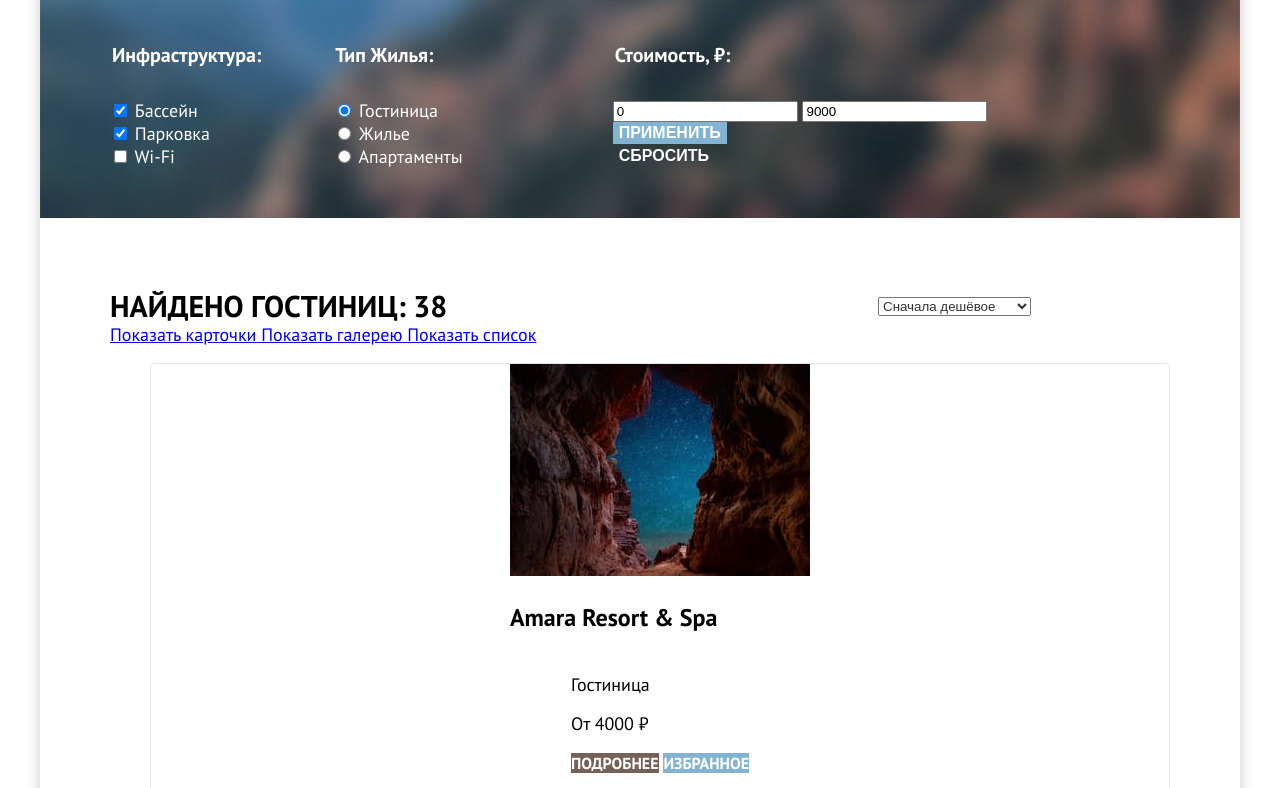
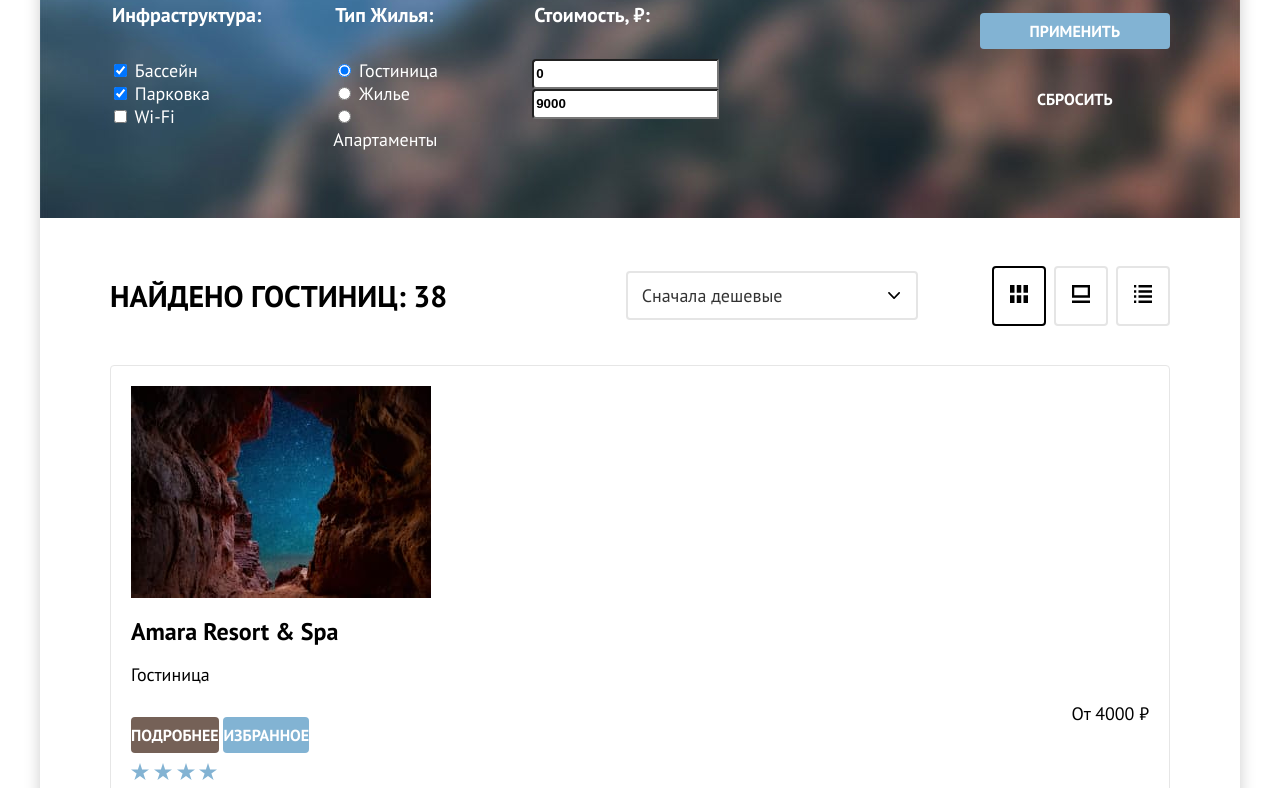
Before and after one commit to htmlacademy-htmlcss/2162321-sedona-36, a plain HTML site: page catalog.html in a window 1280 px wide. Shown: the part 258-1046 px from the top of the page. Drawn offline with Linux system fonts and the light colour scheme.

Commit message:
Микросетки на флексах для всех страниц

```diff
--- a/catalog.html
+++ b/catalog.html
@@ -84,12 +84,11 @@
           </li>
         </ul>
         <section class="catalog-filter">
-          <h2 class="visually-hidden" hidden>Список гостиниц с фильтрами</h2>
+          <h2 class="visually-hidden">Поиск гостиниц с фильтрами</h2>
           <form
             class="catalog-filter"
             action="https://echo.htmlacademy.ru/"
-            method="get"
-          >
+            method="get">
             <fieldset class="catalog-filter-group">
               <legend class="catalog-filter-title">Инфраструктура:</legend>
               <ul class="catalog-filter-list">
@@ -166,7 +165,7 @@
 
             <fieldset class="catalog-filter-group">
               <legend class="catalog-filter-title">Стоимость, ₽:</legend>
-              <label class="control">
+              <label class="control-label">
                 <input
                   class="field"
                   placeholder="от"
@@ -175,7 +174,7 @@
                   value="0"
                 />
               </label>
-              <label class="control">
+              <label class="control-label">
                 <input
                   class="field"
                   placeholder="до"
@@ -184,42 +183,46 @@
                   value="9000"
                 />
               </label>
+            </fieldset>
+            <div class="catalog-filter-buttons">
               <button class="button button-apply" type="submit" name="apply">
                 Применить
               </button>
               <button
                 class="button button-throw-off"
                 type="reset"
-                name="throw-off"
-              >
+                name="throw-off">
                 Сбросить
               </button>
-            </fieldset>
+            </div>
           </form>
         </section>
       </div>
       <section class="catalog-hotels">
-        <h2 class="visually-hidden" hidden>Список гостиниц с фильтрами</h2>
+        <h2 class="visually-hidden">Список гостиниц с фильтрами</h2>
         <div class="catalog-hotels-sorting">
           <p class="catalog-hotels-result">Найдено гостиниц: 38</p>
           <div class="select">
             <select class="select-control" aria-label="Сортировка">
-              <option value="cheap">Сначала дешёвое</option>
+              <option value="cheap">Сначала дешевые</option>
               <option value="expensive">Сначала дорогое</option>
               <option value="popular">Сначала популярное</option>
             </select>
           </div>
-        </div>
           <div class="sorting-buttons">
             <a href="#" class="button button-light">
               <span class="visually-hidden">Показать карточки</span>
+              <img src="images/sorting-cards.svg" width="18" height="18" alt="Показать карточки">
             </a>
-          <a class="button" href="#">
+            <a class="button-sort" href="#">
               <span class="visually-hidden">Показать галерею</span>
+              <img src="images/sorting-galery.svg" width="18" height="18" alt="Показать галерею">
             </a>
-          <a class="button" href="#">
+            <a class="button-sort" href="#">
               <span class="visually-hidden">Показать список</span>
+              <img src="images/sorting-list.svg" width="18" height="18" alt="Показать список">
             </a>
+          </div>
         </div>
         <ul class="hotel-list">
           <li class="hotel-card">
@@ -375,7 +378,7 @@
             <a class="pagination-link" href="#">4</a>
           </li>
           <li class="pagination-item">
-            <span class="pagination">...</span>
+            <span class="pagination-dots">...</span>
           </li>
           <li class="pagination-item">
             <a class="pagination-link" href="#">10</a>
--- a/styles/styles.css
+++ b/styles/styles.css
@@ -27,7 +27,7 @@ body {
   flex-direction: column;
   min-height: 100%;
 
-  font-family: "PT Sans", serif;
+  font-family: "PT Sans", sans-serif;
   font-style: normal;
   font-weight: 400;
   font-size: 18px;
@@ -35,6 +35,17 @@ body {
   color: #000000;
   background-color: #ffffff;
   box-shadow: 0 0 15px #00000033;
+}
+
+.visually-hidden {
+  position: absolute;
+  width: 1px;
+  height: 1px;
+  margin: -1px;
+  padding: 0;
+  border: 0;
+  clip: rect(0 0 0 0);
+  overflow: hidden;
 }
 
 /* Navigation */
@@ -49,7 +60,6 @@ body {
   display: flex;
   flex-wrap: wrap;
   align-items: center;
-  gap: 32px;
   margin: 0;
   margin-left: 254px;
   padding: 0;
@@ -63,6 +73,7 @@ body {
   color: inherit;
   text-decoration: none;
   text-transform: capitalize;
+  padding: 20px 32px 20px 0;
 }
 
 .page-header-logo {
@@ -102,6 +113,7 @@ body {
   background-color: #756157;
   padding: 8px 34px;
   margin-right: 70px;
+  border-radius: 4px;
 }
 
 /* Page-index */
@@ -260,6 +272,7 @@ img.main-page-promo {
   align-items: center;
   width: 400px;
   height: 385px;
+  gap: 30px;
   box-sizing: border-box;
   justify-content: center;
 }
@@ -321,6 +334,8 @@ img.main-page-promo {
   color: #ffffff;
   text-decoration: none;
   text-transform: uppercase;
+  padding: 16px 50px;
+  border-radius: 4px;
 }
 
 /* Newsletter */
@@ -344,24 +359,6 @@ img.main-page-promo {
   text-transform: uppercase;
 }
 
-.newsletter-button {
-  display: flex;
-  font-family: inherit;
-  font-style: normal;
-  font-weight: 700;
-  font-size: 20px;
-  line-height: 36px;
-  text-align: center;
-  align-items: center;
-  text-transform: uppercase;
-  color: #ffffff;
-  background-color: #82b3d3;
-  width: 232px;
-  height: 52px;
-  border: none;
-  padding: 8px 50px;
-}
-
 .newsletter-form {
   display: flex;
   margin-top: 54px;
@@ -379,6 +376,29 @@ img.main-page-promo {
   line-height: 24px;
   background-color: #f2f2f2;
   color: #000000;
+}
+
+.newsletter-button {
+  display: flex;
+  font-family: inherit;
+  font-style: normal;
+  font-weight: 700;
+  font-size: 20px;
+  line-height: 36px;
+  text-align: center;
+  align-items: center;
+  text-transform: uppercase;
+  color: #ffffff;
+  background-color: #82b3d3;
+  width: 232px;
+  height: 52px;
+  border: none;
+  padding: 8px 50px;
+  border-radius: 0 4px 4px 0;
+}
+
+.field {
+  border-radius: 4px 0 0 4px;
 }
 
 /* Footer-page */
@@ -433,6 +453,7 @@ img.main-page-promo {
   gap: 8px;
   padding-left: 0;
   list-style-type: none;
+  margin-bottom: 0;
 }
 
 .breadcrumbs-link {
@@ -445,17 +466,13 @@ img.main-page-promo {
 .catalog-filter {
   display: flex;
   gap: 70px;
-  margin-top: 40px;
 }
 
 .catalog-filter-group {
   border: none;
   margin: 0;
   padding: 0;
-}
-
-.catalog-filter-group:nth-child(3) {
-  margin-left: 80px;
+  margin-top: 40px;
 }
 
 .catalog-filter-title {
@@ -482,8 +499,19 @@ img.main-page-promo {
   color: #000000;
 }
 
+.catalog-filter-buttons {
+  display: flex;
+  flex-direction: column;
+  align-items: center;
+  justify-content: flex-start;
+  margin-top: 50px;
+  gap: 32px;
+  box-sizing: border-box;
+}
+
 .button-apply {
   font-weight: 700;
+  font-family: inherit;
   font-size: 16px;
   line-height: 20px;
   display: flex;
@@ -492,31 +520,30 @@ img.main-page-promo {
   text-transform: uppercase;
   color: #ffffff;
   background-color: #82b3d3;
-  border: 0;
+  border: none;
+  border-radius: 4px;
+  padding: 8px 50px;
 }
 
 .button-throw-off {
   font-weight: 700;
+  font-family: inherit;
   font-size: 16px;
   line-height: 20px;
   align-items: center;
   text-align: center;
   text-transform: uppercase;
   color: #FFFFFF;
+  display: flex;
   border: none;
   background: none;
+  padding: 8px 50px;
 }
 
-/* Catalog-hotels */
+/* Sorting panel */
 
 .catalog-hotels {
   padding: 50px 70px;
-}
-
-.catalog-hotels-sorting {
-  display: flex;
-  align-items: center;
-  justify-content: space-between;
 }
 
 .catalog-hotels-result {
@@ -527,35 +554,86 @@ img.main-page-promo {
   margin: 0;
 }
 
+.catalog-hotels-sorting {
+  display: flex;
+  align-items: center;
+  justify-content: space-between;
+}
+
 .select {
+  position: relative;
   display: flex;
   align-items: center;
   width: 292px;
-  margin-left: 127px;
-  position: relative;
+  margin-left: 86px;
 }
 
 .select-control {
   color: #333333;
+  min-height: 49px;
+  border: 2px solid #E5E5E5;
+  border-radius: 4px;
+  width: 100%;
+  padding: 8px 48px 8px 14px;
+  font: inherit;
+  background-color: #ffffff;
+  background-image: url("../images/select-arrow.svg");
+  background-repeat: no-repeat;
+  background-position: right 16px center;
+  appearance: none;
+  font-style: normal;
+  font-weight: 400;
+  font-size: 18px;
+  line-height: 21px;
+}
+
+.sorting-buttons {
+  display: flex;
+  flex-direction: row;
+  justify-content: flex-end;
+  align-items: center;
+  gap: 8px;
+
+  width: 160px;
+  height: 48px;
+}
+
+.sorting-buttons a {
+  padding: 17px 16px;
+  border-radius: 4px;
+}
+
+.button-sort {
+  border: 2px solid #E5E5E5;
+}
+
+.button-light {
+  border: 2px solid #000000;
 }
 
 /* Hotel cards */
 
 .hotel-list {
-  display: grid;
+  /* display: grid;
+  grid-template-columns: repeat(3, 1fr);
+  grid-column-gap: 20px;
+  grid-row-gap: 20px; */
+  padding-left: 0;
   list-style-type: none;
+  margin-top: 45px;
 }
 
 .hotel-card {
-  display: flex;
-  flex-direction: column;
-  align-items: center;
+  padding: 20px 20px 20px;
   border: 1px solid #E6E6E6;
   border-radius: 4px;
 }
 
-.hotel-card a {
-  text-decoration: none;
+.hotel-card-info {
+  /* display: grid;
+  grid-template-columns: repeat(2, 1fr);
+  grid-column-gap: 20px;
+  grid-row-gap: 16px; */
 }
 
 .hotel-card-title {
@@ -564,10 +642,27 @@ img.main-page-promo {
   line-height: 28px;
   text-decoration: none;
   color: #000000;
+  margin-top: 16px;
+  margin-bottom: 0;
+}
+
+.hotel-card-link {
+  text-decoration: none;
 }
 
 .hotel-card-filter .hotel-card-price {
   color: #333333;
+}
+
+.hotel-card-filter {
+  margin-bottom: 0;
+}
+
+.hotel-card-info > .button {
+  padding: 8px 0;
+  width: 140px;
+  border-radius: 4px;
+  text-align: center;
 }
 
 .hotel-card-more {
@@ -588,6 +683,7 @@ img.main-page-promo {
   text-decoration: none;
   text-transform: uppercase;
   background-color: #82b3d3;
+  width: 100%;
 }
 
 li:nth-child(2) .hotel-card-favorites {
@@ -597,9 +693,23 @@ li:nth-child(2) .hotel-card-favorites {
 .hotel-card-rating {
   font-size: 16px;
   line-height: 20px;
+  color: #333333;
+  background: #F2F2F2;
+  width: 140px;
+  border-radius: 4px;
+  text-align: center;
   text-transform: uppercase;
-  color: #333333;
-  background-color: #f2f2f2;
+
+  display: flex;
+  align-items: center;
+  justify-content: center;
+  height: 37px;
+  margin-top: 10px;
+}
+
+.hotel-card-price {
+  text-align: right;
+  margin-bottom: 0;
 }
 
 /* Pagination */
@@ -607,11 +717,18 @@ li:nth-child(2) .hotel-card-favorites {
 .pagination {
   display: flex;
   gap: 8px;
-  text-align: center;
+  border-top: 1px solid #E6E6E6;
+  padding-top: 40px;
+  margin-top: 40px;
+  margin-bottom: 0;
+  padding-left: 0;
   list-style-type: none;
 }
 
 .pagination-link {
+  display: block;
+  width: 100%;
+  padding: 12px 0;
   font-weight: 700;
   font-size: 20px;
   line-height: 36px;
@@ -619,9 +736,17 @@ li:nth-child(2) .hotel-card-favorites {
   text-align: center;
   text-decoration: none;
   background-color: #82b3d3;
-  display: block;
-  width: 100%;
-  padding: 12px 0;
+}
+
+.pagination-item {
+  width: 60px;
+  height: 60px;
+  background: #F2F2F2;
+  border-radius: 4px;
+
+  display: flex;
+  align-items: center;
+  justify-content: center;
 }
 
 .pagination-item:first-child a {
```
Also changed, not shown: index.html (+1 -1 lines). Lines whose indentation alone changed are shown as unchanged.
